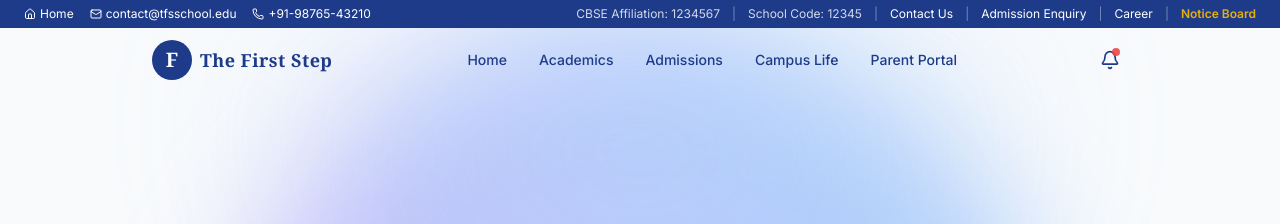
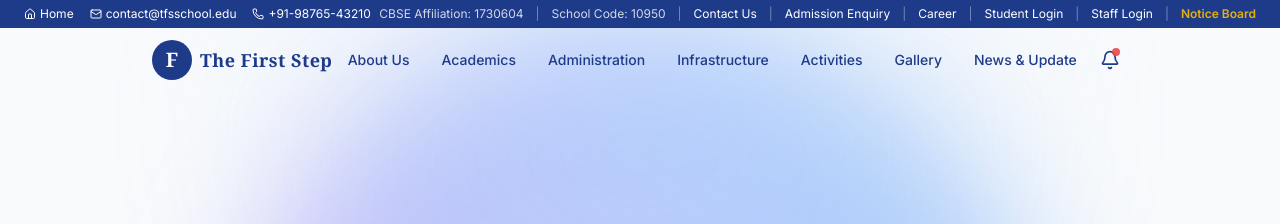
Before and after one commit to Escose-Technologies/goresto_web, an Astro site: page / in a window 1280 px wide. Shown: the top 224 px of the page. Built offline with nearby package versions, Linux system fonts and the light colour scheme; Astro itself is replaced by a stand-in of ours.

Commit message:
update in nev bar items

```diff
--- a/src/components/top-bar.jsx
+++ b/src/components/top-bar.jsx
@@ -24,15 +24,19 @@ export const TopBar = () => {
 
                     {/* Right Side - Quick Links */}
                     <div className="flex items-center gap-3">
-                        <span className="text-white/80">CBSE Affiliation: 1234567</span>
+                        <span className="text-white/80">CBSE Affiliation: 1730604</span>
                         <span className="text-white/40">|</span>
-                        <span className="text-white/80">School Code: 12345</span>
+                        <span className="text-white/80">School Code: 10950</span>
                         <span className="text-white/40">|</span>
                         <a href="#contact" className="hover:text-secondary transition-colors">Contact Us</a>
                         <span className="text-white/40">|</span>
                         <a href="#admissions" className="hover:text-secondary transition-colors">Admission Enquiry</a>
                         <span className="text-white/40">|</span>
                         <a href="#" className="hover:text-secondary transition-colors">Career</a>
+                        <span className="text-white/40">|</span>
+                        <a href="#" className="hover:text-secondary transition-colors">Student Login</a>
+                        <span className="text-white/40">|</span>
+                        <a href="#" className="hover:text-secondary transition-colors">Staff Login</a>
                         <span className="text-white/40">|</span>
                         <a href="#" className="text-secondary font-semibold hover:text-white transition-colors">Notice Board</a>
                     </div>
--- a/src/components/ui/navbar.jsx
+++ b/src/components/ui/navbar.jsx
@@ -21,11 +21,13 @@ const Navbar = () => {
     });
 
     const navLinks = [
-        { name: "Home", href: "/" },
+        { name: "About Us", href: "#about" },
         { name: "Academics", href: "#academics" },
-        { name: "Admissions", href: "#admissions" },
-        { name: "Campus Life", href: "#campus" },
-        { name: "Parent Portal", href: "#portal" },
+        { name: "Administration", href: "#administration" },
+        { name: "Infrastructure", href: "#infrastructure" },
+        { name: "Activities", href: "#activities" },
+        { name: "Gallery", href: "#gallery" },
+        { name: "News & Update", href: "#news" },
     ];
 
     return (
```
